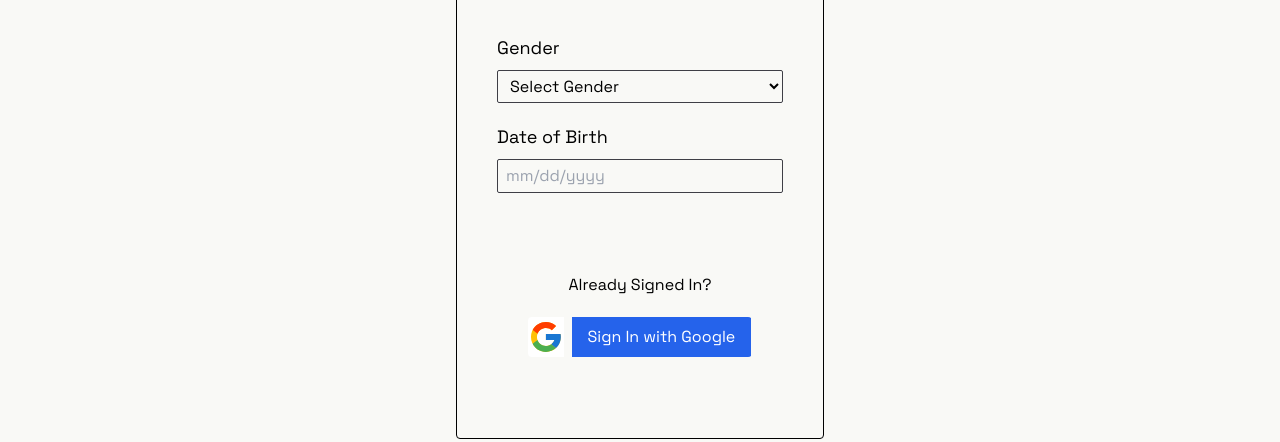
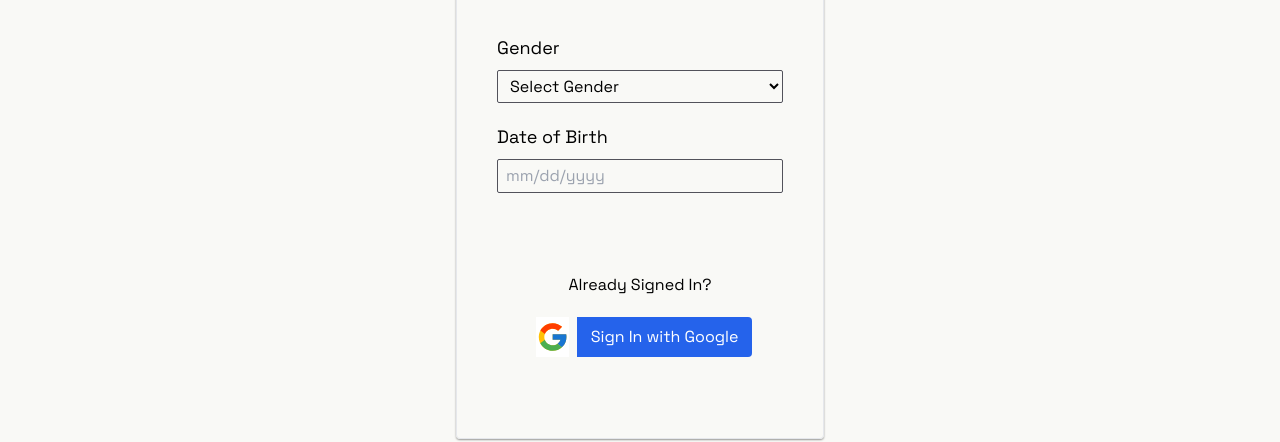
Before and after one commit to Priyanshu-Kayarkar10/SuperNatural-Ecommerce-Website, a React (Vite) app: page /login in a window 1280 px wide. Shown: the part 313-755 px from the top of the page. Built offline with nearby package versions, Linux system fonts and the light colour scheme.

Commit message:
Navbar and Login Page Updated

```diff
--- a/src/Components/Header/Navbar.tsx
+++ b/src/Components/Header/Navbar.tsx
@@ -36,7 +36,7 @@ const Navbar: React.FC = () => {
   }, []);
 
   return (
-    <nav className="navbar absolute w-full h-[5rem] bg-transparent overflow-visible flex items-center justify-between px-5 md:px-[3rem] md:py-[5rem] {overflow-hidden} z-50 font-space lg:px-[5rem]">
+    <nav className="navbar absolute w-full md:h-[5rem] h-[6rem] bg-transparent overflow-visible flex items-center justify-between px-5 md:px-[3rem] md:py-[5rem] {overflow-hidden} z-50 font-space lg:px-[5rem]">
       <section
         className={` md:hidden fixed top-0 right-0 w-full h-full bg-n-1 transition-transform transform ${
           isDropDownActive ? "translate-x-0" : "translate-x-full"
--- a/src/Pages/Login.tsx
+++ b/src/Pages/Login.tsx
@@ -7,7 +7,7 @@ const Login = () => {
 
   return (
     <div className="w-full h-screen pt-[8rem]  lg:pt-[12rem] px-5 md:px-[3rem] md:pt-[10rem] lg:px-[5rem] font-space flex justify-center ">
-      <main className=" px-10 w-[23rem] h-[70vh] rounded  flex flex-col border justify-center border-black ">
+      <main className=" px-10 w-[23rem] h-[70vh] rounded  flex flex-col border justify-center shadow-sm shadow-black/40 ">
         <h1 className="text-center text-2xl font-semibold mb-10 ">Login</h1>
         {/* <section className="bg-red-600 "> */}
         <div className=" flex justify-start  flex-col gap-y-2 ">
@@ -15,7 +15,7 @@ const Login = () => {
             Gender
           </label>
           <select
-            className="px-2 py-1 bg-transparent border border-zinc-700 rounded-sm "
+            className="px-2 py-1 bg-transparent border border-zinc-600 rounded-sm "
             name="gender"
             value={gender}
             onChange={(e) => setGender(e.target.value)}
@@ -31,7 +31,7 @@ const Login = () => {
             Date of Birth
           </label>
           <input
-            className="px-2 py-1 bg-transparent border border-zinc-700 rounded-sm "
+            className="px-2 py-1 bg-transparent border border-zinc-600 rounded-sm "
             type="text"
             value={date}
             onChange={(e) => setDate(e.target.value)}
@@ -43,9 +43,9 @@ const Login = () => {
             Already Signed In?
             <span className="absolute left-0 bottom-0 w-0 h-[2px] bg-black transition-all duration-500 group-hover:w-[8.5rem]"></span>
           </p>
-          <button className=" hover:opacity-[0.8] active:opacity-[0.3] mt-5 flex w-[14rem] h-[2.5rem] text-center items-center overflow-hidden rounded gap-x-2 ">
-            <FcGoogle className="w-[16%] h-full bg-white " />{" "}
-            <span className=" h-full w-[80%] bg-blue-600 {bg-n-1} flex items-center justify-center text-white ">
+          <button className=" hover:opacity-[0.8] active:opacity-[0.3] mt-5 flex w-[14rem] h-[2.5rem] text-center items-center overflow-hidden rounded gap-x-2  ">
+            <FcGoogle className="w-[16%] h-full bg-white ml-2 " />{" "}
+            <span className=" h-full w-[84%] bg-blue-600 {bg-n-1} flex items-center justify-center text-white ">
               Sign In with Google
             </span>
           </button>
```
